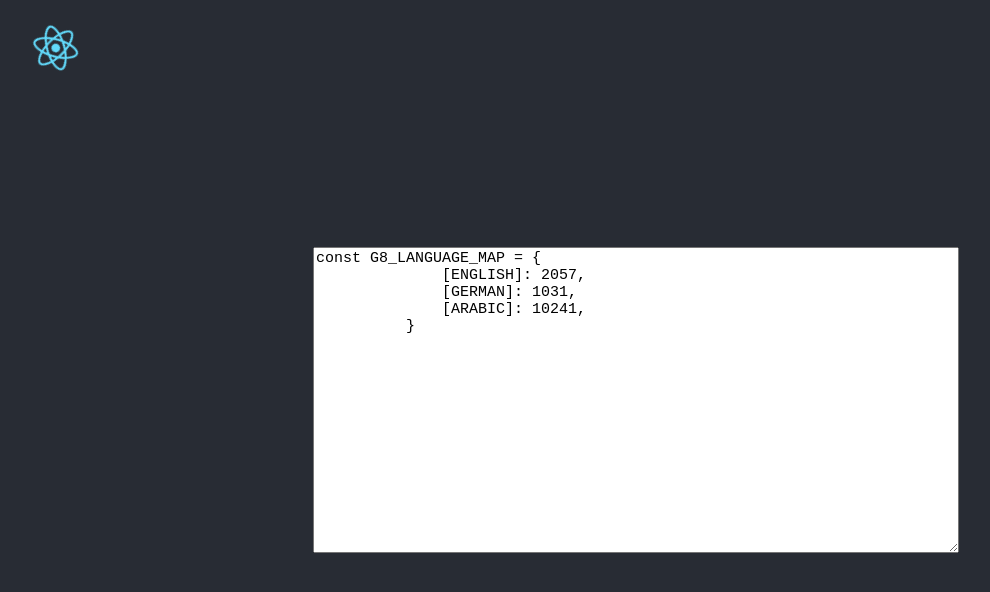
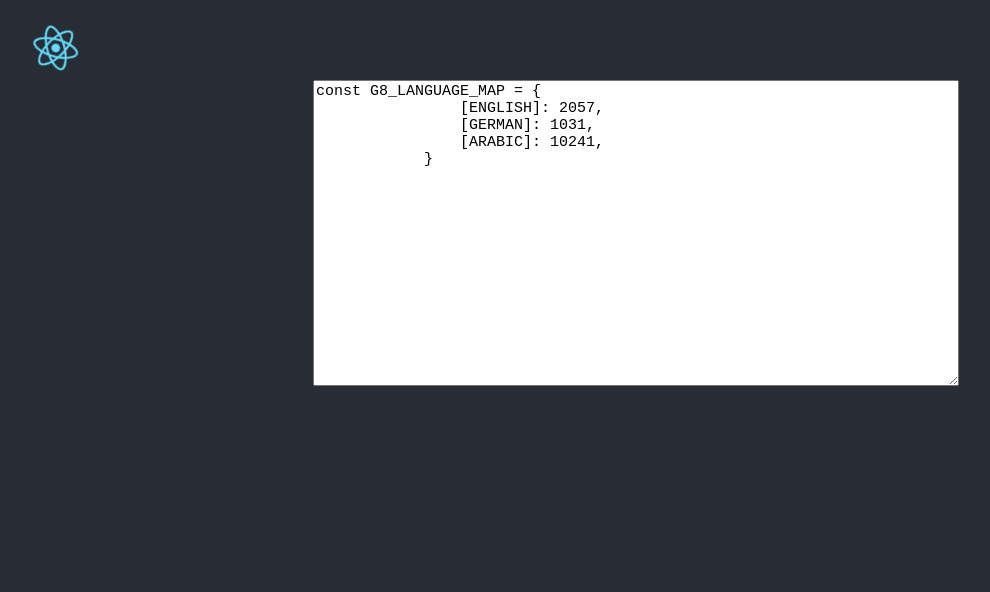
Before and after one commit to NidorPL/constants-creator, a React (Create React App) app: page / in a window 1280 px wide. Shown: the top 592 px of the page, without its empty margins (4-994 px from the left). Built offline with nearby package versions, Linux system fonts and the light colour scheme.

Commit message:
:sparkles: calculation of variables completed

```diff
--- a/src/App.css
+++ b/src/App.css
@@ -14,12 +14,13 @@
   height: 100vmin;
   display: flex;
   justify-content: center;
-  align-items: center;
 
 }
 .MainInputArea {
   min-height: 300px;
-  min-width: 50%;
+  height: 100px;
+  margin-top: 80px;
+  width: 50%;
   font-size: 15px;
 }
 
--- a/src/App.js
+++ b/src/App.js
@@ -6,12 +6,70 @@ import './App.css';
 class App extends Component {
   state = {
     value : `const G8_LANGUAGE_MAP = {
-              [ENGLISH]: 2057,
-              [GERMAN]: 1031,
-              [ARABIC]: 10241,
-          }`
+                [ENGLISH]: 2057,
+                [GERMAN]: 1031,
+                [ARABIC]: 10241,
+            }`
+  }
+  handleChange = this.handleChange.bind(this)
+  renderConsts = this.parseConst.bind(this)
+
+  componentDidMount() {
+      this.parseConst(this.state.value)
   }
 
+  handleChange(i) {
+      this.setState({value: i.target.value})
+      try {
+      this.parseConst(i.target.value)
+    }catch (e) {
+
+    }
+  }
+
+  getKey(c) {
+      let beginning = c.indexOf("[")
+      let ending = c.indexOf("]")
+      return c.substring(beginning+1, ending)
+  }
+  getValue(c) {
+      let beginning = c.indexOf(":")
+      return c.substring(beginning+1)
+  }
+  getJSONFromString(string, array) {
+      string = string.replace(/\n/g,'')
+      string = string.replace(/ /g,'')
+      let constantsArray = string.substring(22,66).split(",")
+      constantsArray.pop()
+
+
+
+
+    let constantsJson = {}
+      constantsArray.forEach(c => {
+          let key = this.getKey(c)
+          let value = this.getValue(c)
+          constantsJson[key] = value
+      })
+      return constantsJson
+
+  }
+  parseConst(c) {
+      const mapTitle = c.substring(6,21)
+      console.log("trying to iterate");
+      let json = this.getJSONFromString(c)
+
+      let constString = ""
+      let constsObject = "const consts = { \n"
+      constsObject += mapTitle + ", \n"
+
+      for(let k in json) {
+          constString += "const " + k + " = " + "\"" + k + "\"" + "\n"
+          constsObject += k + ",\n"
+      }
+      constsObject += "}"
+     const moduleExports = "module.exports = consts"
+  }
 
   render() {
       return (
@@ -20,7 +78,7 @@ class App extends Component {
           <img src={logo} className="App-logo" alt="logo" />
         </header>
           <Input className="MainInputArea" type="textarea" name="text" id="exampleText"
-          value= {this.state.value}
+          value= {this.state.value} onChange={this.handleChange}
           />
       </div>
     );
```
